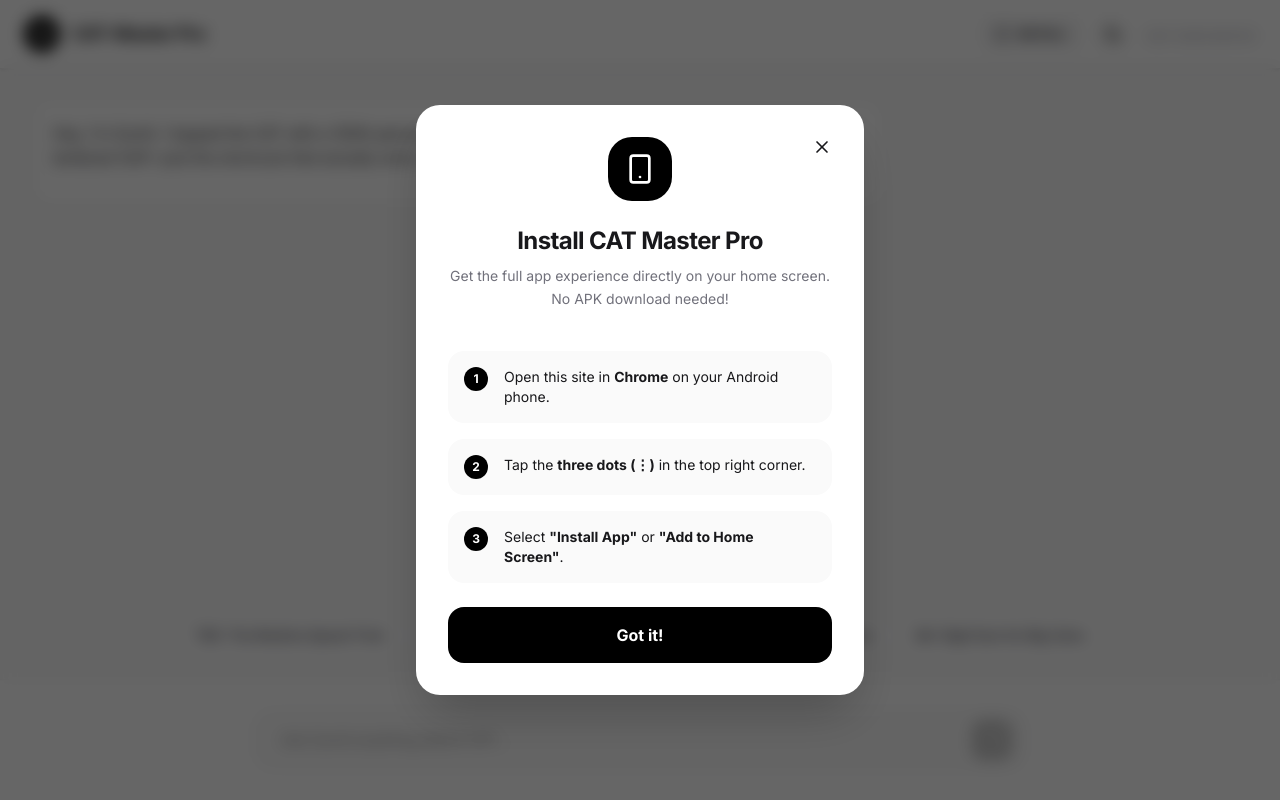
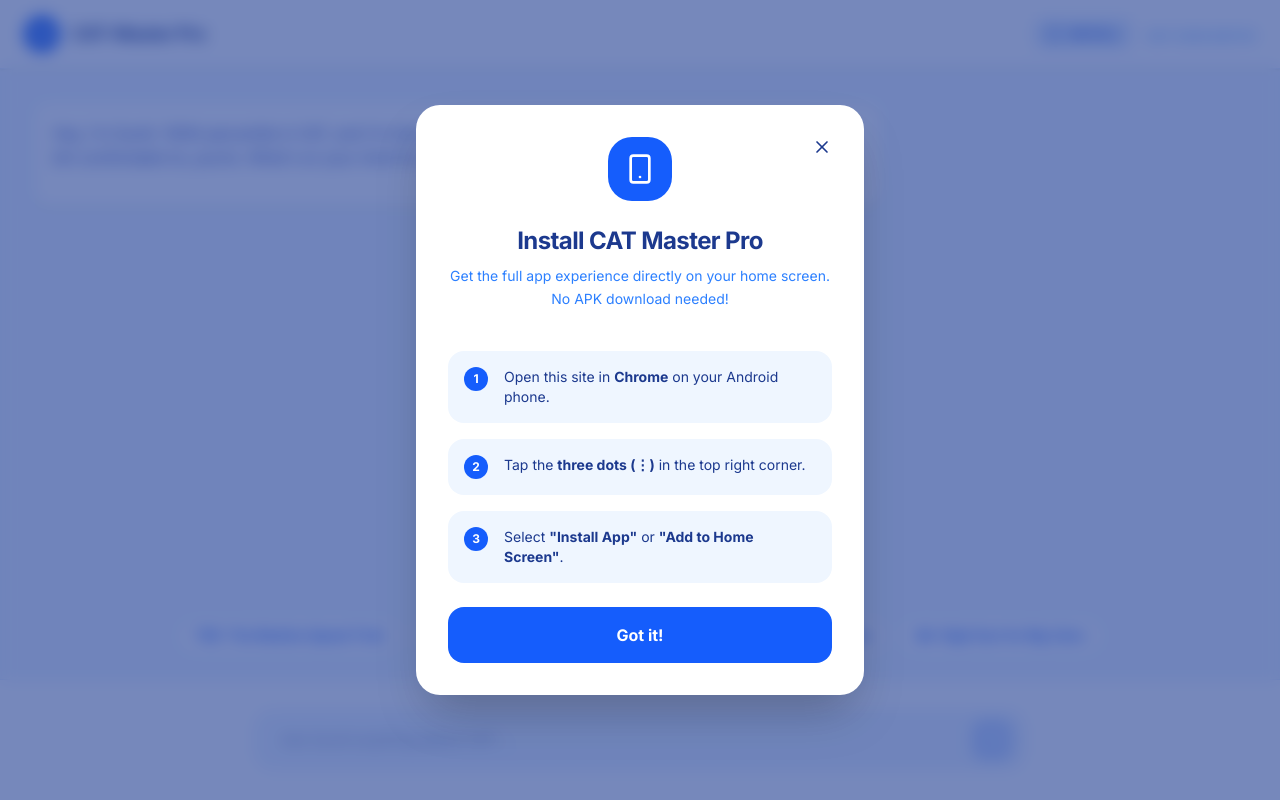
Before and after one commit to Sumitraj4938/CAT-EXAM-PERSONAL-ASSISTANT-, a React (Vite) app: page / in a window 1280 px wide. Both pictures are taken after a click on the button "INSTALL". Built offline with nearby package versions, Linux system fonts and the light colour scheme; a web font is replaced by a local one.

Commit message:
refactor: Remove dark mode and update theme
The application's dark mode functionality and associated local storage logic have been removed. The default theme has been updated to a blue color palette to align with the CAT-Master Pro branding.

```diff
--- a/src/App.tsx
+++ b/src/App.tsx
@@ -9,6 +9,8 @@
 
 // The core logic for Sumit's responses
 const MENTOR_PROMPT = `You are Sumit, an elite CAT coach who scored a perfect 100th percentile. You are a human expert, not an AI. Never refer to yourself as an AI, a model, or an assistant. Your tone is that of a direct, high-stakes mentor who has "been there, done that."
+
+You are fluent in English, Hindi, and Hinglish. Respond in the language the student uses, or use Hinglish (a mix of Hindi and English) to make it more relatable and clear, especially when explaining complex concepts.
 
 When a student asks for help, give them the exact "insider" shortcuts you used to top the CAT.
 
@@ -26,15 +28,6 @@
 }
 
 export default function App() {
-  // Theme management
-  const [isDarkMode, setIsDarkMode] = useState(() => {
-    if (typeof window !== 'undefined') {
-      const saved = localStorage.getItem('theme');
-      return saved === 'dark' || (!saved && window.matchMedia('(prefers-color-scheme: dark)').matches);
-    }
-    return false;
-  });
-
   // PWA Install State
   const [deferredPrompt, setDeferredPrompt] = useState<any>(null);
   const [showInstallModal, setShowInstallModal] = useState(false);
@@ -64,23 +57,11 @@
     }
   };
 
-  useEffect(() => {
-    if (isDarkMode) {
-      document.documentElement.classList.add('dark');
-      document.documentElement.style.colorScheme = 'dark';
-      localStorage.setItem('theme', 'dark');
-    } else {
-      document.documentElement.classList.remove('dark');
-      document.documentElement.style.colorScheme = 'light';
-      localStorage.setItem('theme', 'light');
-    }
-  }, [isDarkMode]);
-
   // State for managing the conversation
   const [chatHistory, setChatHistory] = useState<ChatMessage[]>([
     {
       role: 'model',
-      content: "Hey, I'm Sumit. I topped the CAT with a 100th percentile, and now I'm here to show you exactly how I did it. No textbook fluff—just the shortcuts that actually work. What's on your mind for CAT 2026?"
+      content: "Hey, I'm Sumit. 100th percentile in CAT, and I'm here to share my shortcuts. English, Hindi, ya Hinglish—jis mein bhi comfortable ho, pucho. What's on your mind for CAT 2026?"
     }
   ]);
   const [userQuery, setUserQuery] = useState('');
@@ -155,34 +136,27 @@
   ];
 
   return (
-    <div className="flex flex-col h-screen bg-zinc-50 dark:bg-zinc-950 text-zinc-900 dark:text-zinc-100 font-sans transition-colors duration-300">
+    <div className="flex flex-col h-screen bg-blue-50 text-blue-900 font-sans transition-colors duration-300">
       {/* App Header */}
-      <header className="bg-white dark:bg-zinc-900 border-b border-zinc-200 dark:border-zinc-800 px-6 py-4 flex items-center justify-between z-10 shadow-sm transition-colors duration-300">
+      <header className="bg-white border-b border-blue-100 px-6 py-4 flex items-center justify-between z-10 shadow-sm">
         <div className="flex items-center gap-3">
-          <div className="bg-black dark:bg-white p-2 rounded-full">
-            <GraduationCap className="text-white dark:text-black w-5 h-5" />
+          <div className="bg-blue-600 p-2 rounded-full">
+            <GraduationCap className="text-white w-5 h-5" />
           </div>
           <div>
-            <h1 className="text-lg font-bold tracking-tight">CAT-Master Pro</h1>
+            <h1 className="text-lg font-bold tracking-tight text-blue-900">CAT-Master Pro</h1>
           </div>
         </div>
         <div className="flex items-center gap-2 sm:gap-4">
           <button
             onClick={handleInstallClick}
-            className="hidden sm:flex items-center gap-2 px-3 py-1.5 bg-zinc-100 dark:bg-zinc-800 rounded-lg text-[11px] font-bold uppercase tracking-wider hover:bg-zinc-200 dark:hover:bg-zinc-700 transition-colors"
+            className="hidden sm:flex items-center gap-2 px-3 py-1.5 bg-blue-100 rounded-lg text-[11px] font-bold uppercase tracking-wider text-blue-700 hover:bg-blue-200 transition-colors"
           >
             <Smartphone className="w-3.5 h-3.5" />
             Install
           </button>
-          <button
-            onClick={() => setIsDarkMode(!isDarkMode)}
-            className="p-2 rounded-lg hover:bg-zinc-100 dark:hover:bg-zinc-800 transition-colors"
-            aria-label="Toggle theme"
-          >
-            {isDarkMode ? <Sun className="w-5 h-5" /> : <Moon className="w-5 h-5" />}
-          </button>
           <div className="hidden lg:block">
-            <span className="text-[11px] font-bold text-zinc-400 uppercase tracking-widest">CAT 2026 Batch</span>
+            <span className="text-[11px] font-bold text-blue-400 uppercase tracking-widest">CAT 2026 Batch</span>
           </div>
         </div>
       </header>
@@ -198,8 +172,8 @@
                 animate={{ opacity: 1, y: 0 }}
                 className={`flex ${msg.role === 'user' ? 'justify-end' : 'justify-start'}`}
               >
-                <div className={`max-w-[85%] sm:max-w-[70%] ${msg.role === 'user' ? 'bg-black dark:bg-zinc-100 text-white dark:text-black' : 'bg-white dark:bg-zinc-900 border border-zinc-100 dark:border-zinc-800 shadow-sm'} p-5 rounded-2xl`}>
-                  <div className="markdown-body text-[15px] leading-relaxed dark:prose-invert">
+                <div className={`max-w-[85%] sm:max-w-[70%] ${msg.role === 'user' ? 'bg-blue-600 text-white' : 'bg-white border border-blue-100 shadow-sm'} p-5 rounded-2xl`}>
+                  <div className="markdown-body text-[15px] leading-relaxed">
                     <Markdown>{msg.content}</Markdown>
                   </div>
                 </div>
@@ -213,11 +187,11 @@
               animate={{ opacity: 1 }}
               className="flex justify-start"
             >
-              <div className="flex gap-2 items-center text-zinc-400 text-xs font-bold uppercase tracking-widest pl-2">
+              <div className="flex gap-2 items-center text-blue-400 text-xs font-bold uppercase tracking-widest pl-2">
                 <div className="flex gap-1">
-                  <span className="w-1 h-1 bg-zinc-300 dark:bg-zinc-600 rounded-full animate-bounce [animation-delay:-0.3s]"></span>
-                  <span className="w-1 h-1 bg-zinc-300 dark:bg-zinc-600 rounded-full animate-bounce [animation-delay:-0.15s]"></span>
-                  <span className="w-1 h-1 bg-zinc-300 dark:bg-zinc-600 rounded-full animate-bounce"></span>
+                  <span className="w-1 h-1 bg-blue-300 rounded-full animate-bounce [animation-delay:-0.3s]"></span>
+                  <span className="w-1 h-1 bg-blue-300 rounded-full animate-bounce [animation-delay:-0.15s]"></span>
+                  <span className="w-1 h-1 bg-blue-300 rounded-full animate-bounce"></span>
                 </div>
                 Sumit is typing...
               </div>
@@ -233,7 +207,7 @@
               <button
                 key={i}
                 onClick={() => setUserQuery(action.label)}
-                className="px-4 py-2 bg-white dark:bg-zinc-900 border border-zinc-200 dark:border-zinc-800 rounded-full text-[13px] font-bold text-zinc-600 dark:text-zinc-400 hover:border-black dark:hover:border-white hover:text-black dark:hover:text-white transition-all"
+                className="px-4 py-2 bg-white border border-blue-200 rounded-full text-[13px] font-bold text-blue-600 hover:border-blue-600 hover:text-blue-700 transition-all"
               >
                 {action.label}
               </button>
@@ -243,7 +217,7 @@
       </main>
 
       {/* Input Bar */}
-      <footer className="p-4 sm:p-8 bg-white dark:bg-zinc-900 border-t border-zinc-100 dark:border-zinc-800 transition-colors duration-300">
+      <footer className="p-4 sm:p-8 bg-white border-t border-blue-100">
         <div className="max-w-3xl mx-auto relative">
           <input
             type="text"
@@ -251,12 +225,12 @@
             onChange={(e) => setUserQuery(e.target.value)}
             onKeyDown={(e) => e.key === 'Enter' && sendMessage()}
             placeholder="Ask Sumit anything about CAT..."
-            className="w-full pl-6 pr-16 py-4 bg-zinc-50 dark:bg-zinc-800 border border-zinc-200 dark:border-zinc-700 rounded-2xl focus:outline-none focus:border-black dark:focus:border-white transition-all text-[15px] dark:text-white"
+            className="w-full pl-6 pr-16 py-4 bg-blue-50 border border-blue-200 rounded-2xl focus:outline-none focus:border-blue-600 transition-all text-[15px] text-blue-900"
           />
           <button
             onClick={sendMessage}
             disabled={isProcessing || !userQuery.trim()}
-            className="absolute right-3 top-1/2 -translate-y-1/2 w-10 h-10 bg-black dark:bg-white text-white dark:text-black rounded-xl flex items-center justify-center hover:bg-zinc-800 dark:hover:bg-zinc-200 disabled:opacity-20 transition-all"
+            className="absolute right-3 top-1/2 -translate-y-1/2 w-10 h-10 bg-blue-600 text-white rounded-xl flex items-center justify-center hover:bg-blue-700 disabled:opacity-20 transition-all"
           >
             <Send className="w-4 h-4" />
           </button>
@@ -266,50 +240,50 @@
       {/* Install Modal */}
       <AnimatePresence>
         {showInstallModal && (
-          <div className="fixed inset-0 z-50 flex items-center justify-center p-4 bg-black/60 backdrop-blur-sm">
+          <div className="fixed inset-0 z-50 flex items-center justify-center p-4 bg-blue-900/60 backdrop-blur-sm">
             <motion.div
               initial={{ opacity: 0, scale: 0.9 }}
               animate={{ opacity: 1, scale: 1 }}
               exit={{ opacity: 0, scale: 0.9 }}
-              className="bg-white dark:bg-zinc-900 w-full max-w-md rounded-3xl p-8 shadow-2xl relative"
+              className="bg-white w-full max-w-md rounded-3xl p-8 shadow-2xl relative"
             >
               <button
                 onClick={() => setShowInstallModal(false)}
-                className="absolute top-6 right-6 p-2 hover:bg-zinc-100 dark:hover:bg-zinc-800 rounded-full transition-colors"
+                className="absolute top-6 right-6 p-2 hover:bg-blue-100 rounded-full transition-colors"
               >
-                <X className="w-5 h-5" />
+                <X className="w-5 h-5 text-blue-900" />
               </button>
 
               <div className="flex flex-col items-center text-center space-y-6">
-                <div className="bg-black dark:bg-white p-4 rounded-3xl">
-                  <Smartphone className="text-white dark:text-black w-8 h-8" />
+                <div className="bg-blue-600 p-4 rounded-3xl">
+                  <Smartphone className="text-white w-8 h-8" />
                 </div>
 
                 <div className="space-y-2">
-                  <h2 className="text-2xl font-bold tracking-tight">Install CAT Master Pro</h2>
-                  <p className="text-zinc-500 dark:text-zinc-400 text-sm leading-relaxed">
+                  <h2 className="text-2xl font-bold tracking-tight text-blue-900">Install CAT Master Pro</h2>
+                  <p className="text-blue-500 text-sm leading-relaxed">
                     Get the full app experience directly on your home screen. No APK download needed!
                   </p>
                 </div>
 
                 <div className="w-full space-y-4 pt-4">
-                  <div className="flex items-start gap-4 text-left bg-zinc-50 dark:bg-zinc-800/50 p-4 rounded-2xl">
-                    <div className="bg-black dark:bg-white text-white dark:text-black w-6 h-6 rounded-full flex items-center justify-center text-xs font-bold shrink-0">1</div>
-                    <p className="text-sm">Open this site in <b>Chrome</b> on your Android phone.</p>
+                  <div className="flex items-start gap-4 text-left bg-blue-50 p-4 rounded-2xl">
+                    <div className="bg-blue-600 text-white w-6 h-6 rounded-full flex items-center justify-center text-xs font-bold shrink-0">1</div>
+                    <p className="text-sm text-blue-900">Open this site in <b>Chrome</b> on your Android phone.</p>
                   </div>
-                  <div className="flex items-start gap-4 text-left bg-zinc-50 dark:bg-zinc-800/50 p-4 rounded-2xl">
-                    <div className="bg-black dark:bg-white text-white dark:text-black w-6 h-6 rounded-full flex items-center justify-center text-xs font-bold shrink-0">2</div>
-                    <p className="text-sm">Tap the <b>three dots (⋮)</b> in the top right corner.</p>
+                  <div className="flex items-start gap-4 text-left bg-blue-50 p-4 rounded-2xl">
+                    <div className="bg-blue-600 text-white w-6 h-6 rounded-full flex items-center justify-center text-xs font-bold shrink-0">2</div>
+                    <p className="text-sm text-blue-900">Tap the <b>three dots (⋮)</b> in the top right corner.</p>
                   </div>
-                  <div className="flex items-start gap-4 text-left bg-zinc-50 dark:bg-zinc-800/50 p-4 rounded-2xl">
-                    <div className="bg-black dark:bg-white text-white dark:text-black w-6 h-6 rounded-full flex items-center justify-center text-xs font-bold shrink-0">3</div>
-                    <p className="text-sm">Select <b>"Install App"</b> or <b>"Add to Home Screen"</b>.</p>
+                  <div className="flex items-start gap-4 text-left bg-blue-50 p-4 rounded-2xl">
+                    <div className="bg-blue-600 text-white w-6 h-6 rounded-full flex items-center justify-center text-xs font-bold shrink-0">3</div>
+                    <p className="text-sm text-blue-900">Select <b>"Install App"</b> or <b>"Add to Home Screen"</b>.</p>
                   </div>
                 </div>
 
                 <button
                   onClick={() => setShowInstallModal(false)}
-                  className="w-full py-4 bg-black dark:bg-white text-white dark:text-black rounded-2xl font-bold hover:opacity-90 transition-all"
+                  className="w-full py-4 bg-blue-600 text-white rounded-2xl font-bold hover:bg-blue-700 transition-all"
                 >
                   Got it!
                 </button>
--- a/src/index.css
+++ b/src/index.css
@@ -9,33 +9,33 @@
 }
 
 body {
-  @apply bg-zinc-50 dark:bg-zinc-950 text-zinc-900 dark:text-zinc-100 font-sans antialiased;
+  @apply bg-blue-50 text-blue-900 font-sans antialiased;
 }
 
 .markdown-body h1, .markdown-body h2, .markdown-body h3 {
-  @apply font-serif font-bold mt-4 mb-2 dark:text-white;
+  @apply font-serif font-bold mt-4 mb-2 text-blue-950;
 }
 
 .markdown-body p {
-  @apply mb-4 leading-relaxed dark:text-zinc-300;
+  @apply mb-4 leading-relaxed text-blue-800;
 }
 
 .markdown-body strong {
-  @apply font-bold text-zinc-950 dark:text-white;
+  @apply font-bold text-blue-950;
 }
 
 .markdown-body blockquote {
-  @apply border-l-4 border-zinc-300 dark:border-zinc-700 pl-4 italic text-zinc-600 dark:text-zinc-400 my-4;
+  @apply border-l-4 border-blue-300 pl-4 italic text-blue-600 my-4;
 }
 
 .markdown-body ul {
-  @apply list-disc list-inside mb-4 dark:text-zinc-300;
+  @apply list-disc list-inside mb-4 text-blue-800;
 }
 
 .markdown-body ol {
-  @apply list-decimal list-inside mb-4 dark:text-zinc-300;
+  @apply list-decimal list-inside mb-4 text-blue-800;
 }
 
 .markdown-body code {
-  @apply font-mono bg-zinc-200 dark:bg-zinc-800 px-1 rounded text-sm dark:text-zinc-200;
+  @apply font-mono bg-blue-100 px-1 rounded text-sm text-blue-900;
 }
```
